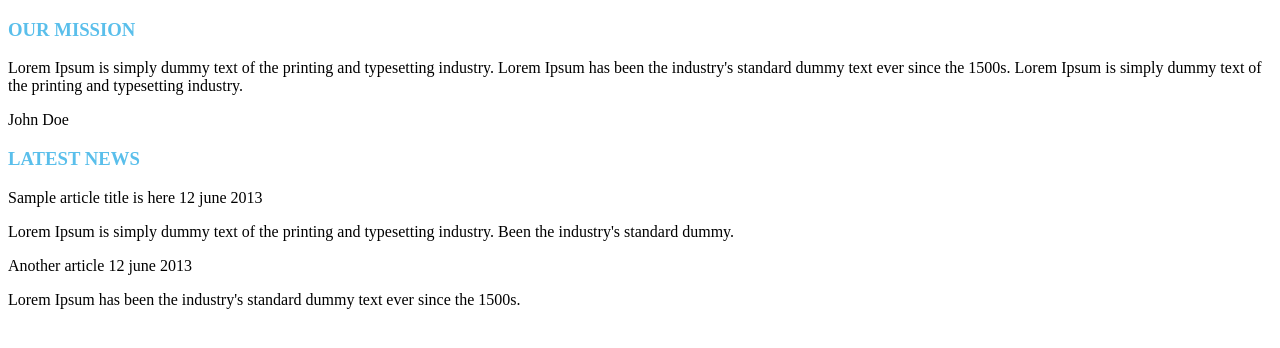
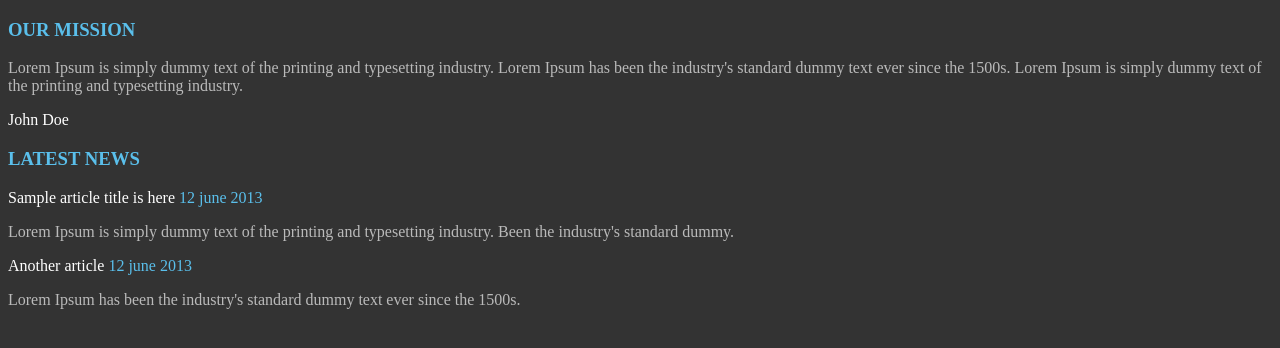
Before and after one commit to lucas-mancini/sass-media-queries, a website: page app/index.html in a window 1280 px wide. Drawn offline with Linux system fonts and the light colour scheme.

Commit message:
Adding colors to the styling. Moving global files to the main css file.

```diff
--- a/app/index.html
+++ b/app/index.html
@@ -18,7 +18,7 @@
                 Lorem Ipsum has been the industry's standard dummy text ever since the 1500s.
                 Lorem Ipsum is simply dummy text of the printing and typesetting industry.
             </p>
-            <div class="rbcomponent_quote-author">John Doe</div>
+            <div class="rbcomponent__quote-author">John Doe</div>
         </section>
 
         <section class="rbcomponent__card">
--- a/app/scss/_robotmagic-component.scss
+++ b/app/scss/_robotmagic-component.scss
@@ -1,18 +1,31 @@
 
 /* variables */
 $card-primary: #5abfeb;
+$card-secondary: #fff;
+$card-copywrite: #bababa;
+
 $card-background: #202020;
-
-/* global styles */
-.caps {
-    text-transform: uppercase;
-}
+$page-background: #333;
 
 /* component (BEM pattern) */
 .rbcomponent {
+
+    color: $card-copywrite;
 
     &__header {
         color: $card-primary;
     }
 
+    &__quote-author {
+        color: $card-secondary;
+    }
+
+    &__article-header {
+        color: $card-secondary;
+    }
+
+    &__article-date {
+        color: $card-primary;
+    }
+
 }
--- a/app/scss/main.scss
+++ b/app/scss/main.scss
@@ -1,2 +1,11 @@
 @import 'media-queries';
 @import 'robotmagic-component';
+
+/* global styles */
+body {
+    background-color: $page-background;
+}
+
+.caps {
+    text-transform: uppercase;
+}
```
Also changed, not shown: app/css/main.css.
